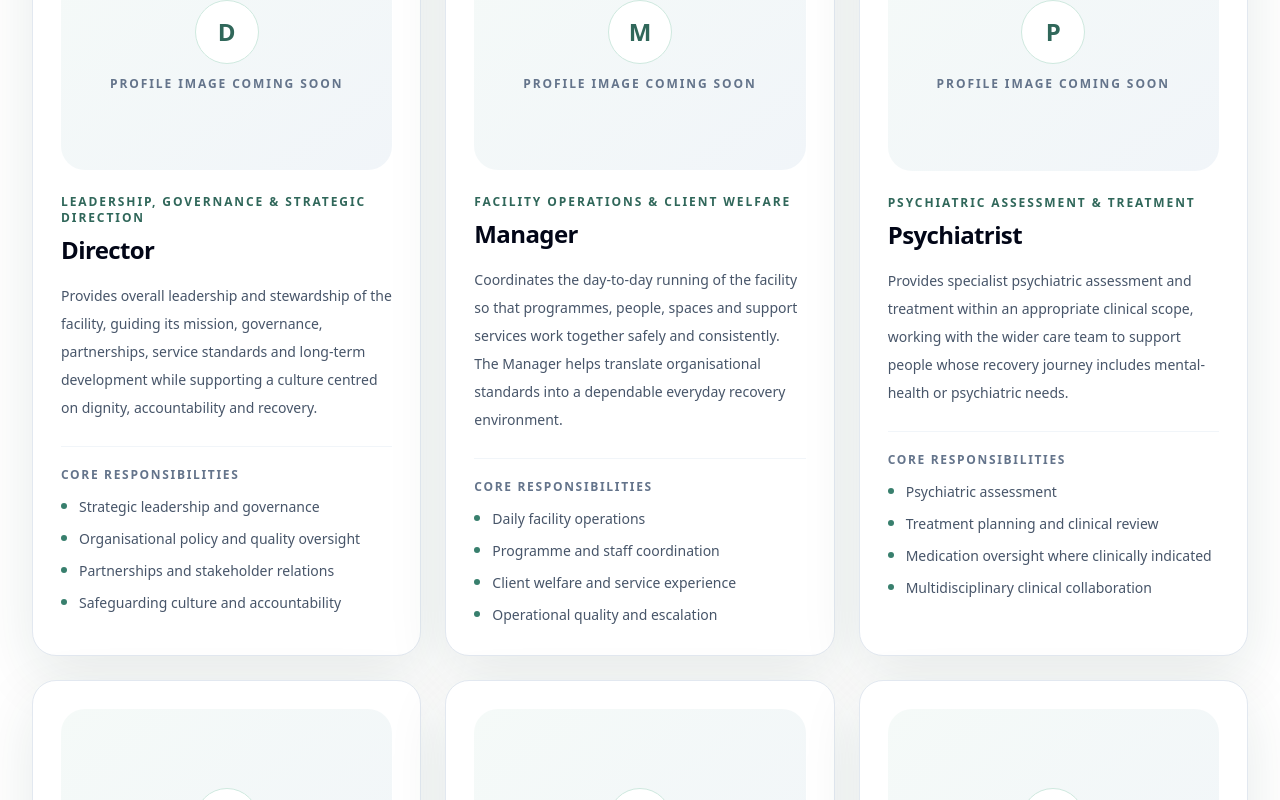
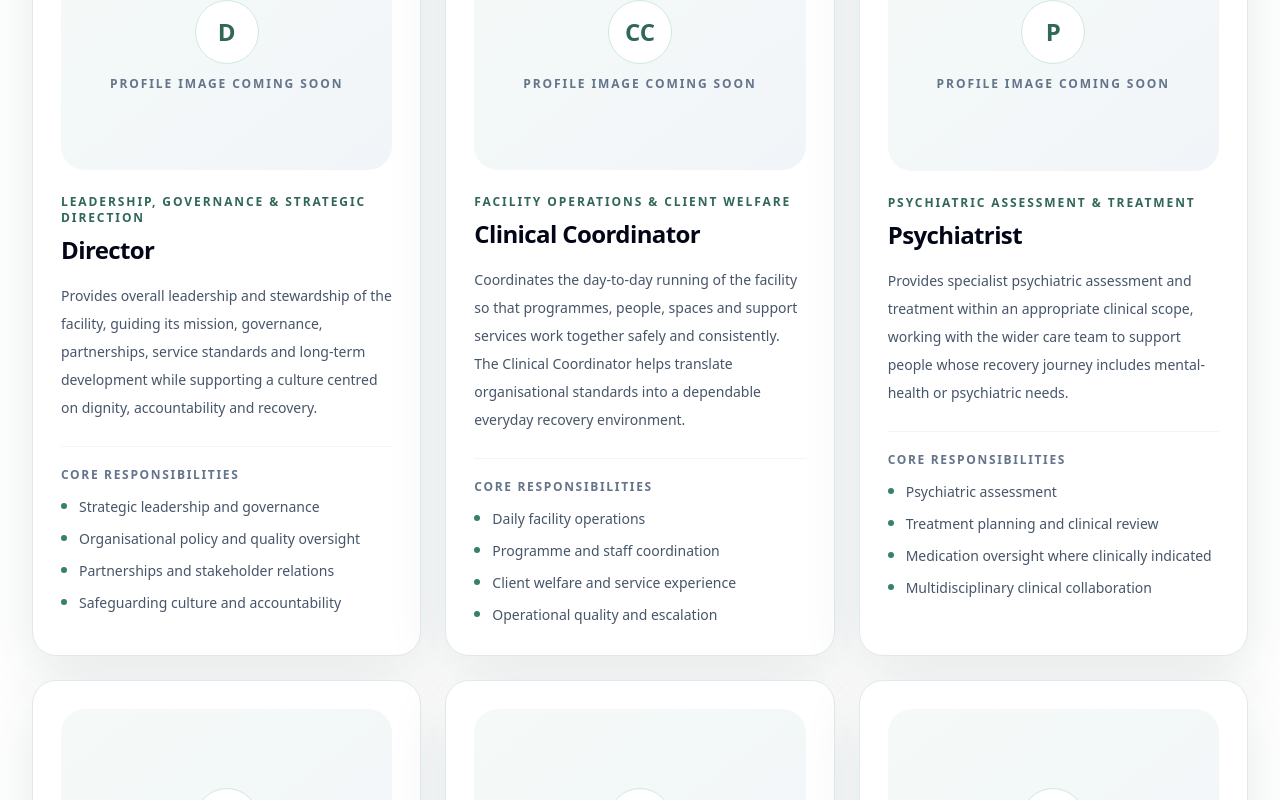
Before and after one commit to EPHANTUS2026/EPHANTUS2026-The_loving-Hand-of-Grace-., a Next.js app: page /team in a window 1280 px wide. Shown: the part 920-1720 px from the top of the page. Built offline with nearby package versions, Linux system fonts and the light colour scheme; no server answers.

Commit message:
Rename Manager role to Clinical Coordinator

```diff
--- a/app/team/page.js
+++ b/app/team/page.js
@@ -13,9 +13,9 @@ const team=[
     responsibilities:['Strategic leadership and governance','Organisational policy and quality oversight','Partnerships and stakeholder relations','Safeguarding culture and accountability']
   },
   {
-    role:'Manager',
+    role:'Clinical Coordinator',
     docket:'Facility Operations & Client Welfare',
-    profile:'Coordinates the day-to-day running of the facility so that programmes, people, spaces and support services work together safely and consistently. The Manager helps translate organisational standards into a dependable everyday recovery environment.',
+    profile:'Coordinates the day-to-day running of the facility so that programmes, people, spaces and support services work together safely and consistently. The Clinical Coordinator helps translate organisational standards into a dependable everyday recovery environment.',
     responsibilities:['Daily facility operations','Programme and staff coordination','Client welfare and service experience','Operational quality and escalation']
   },
   {
```
